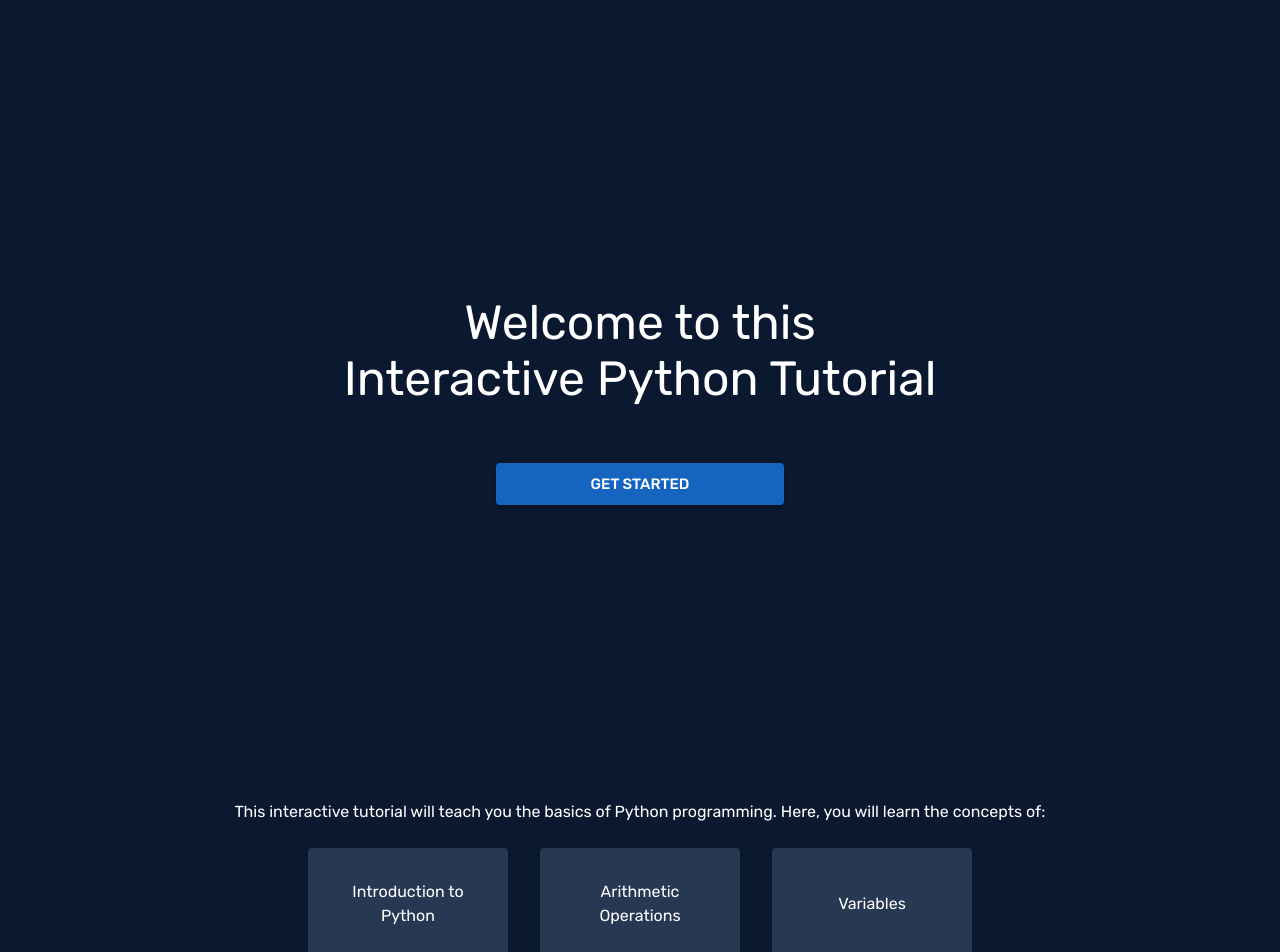
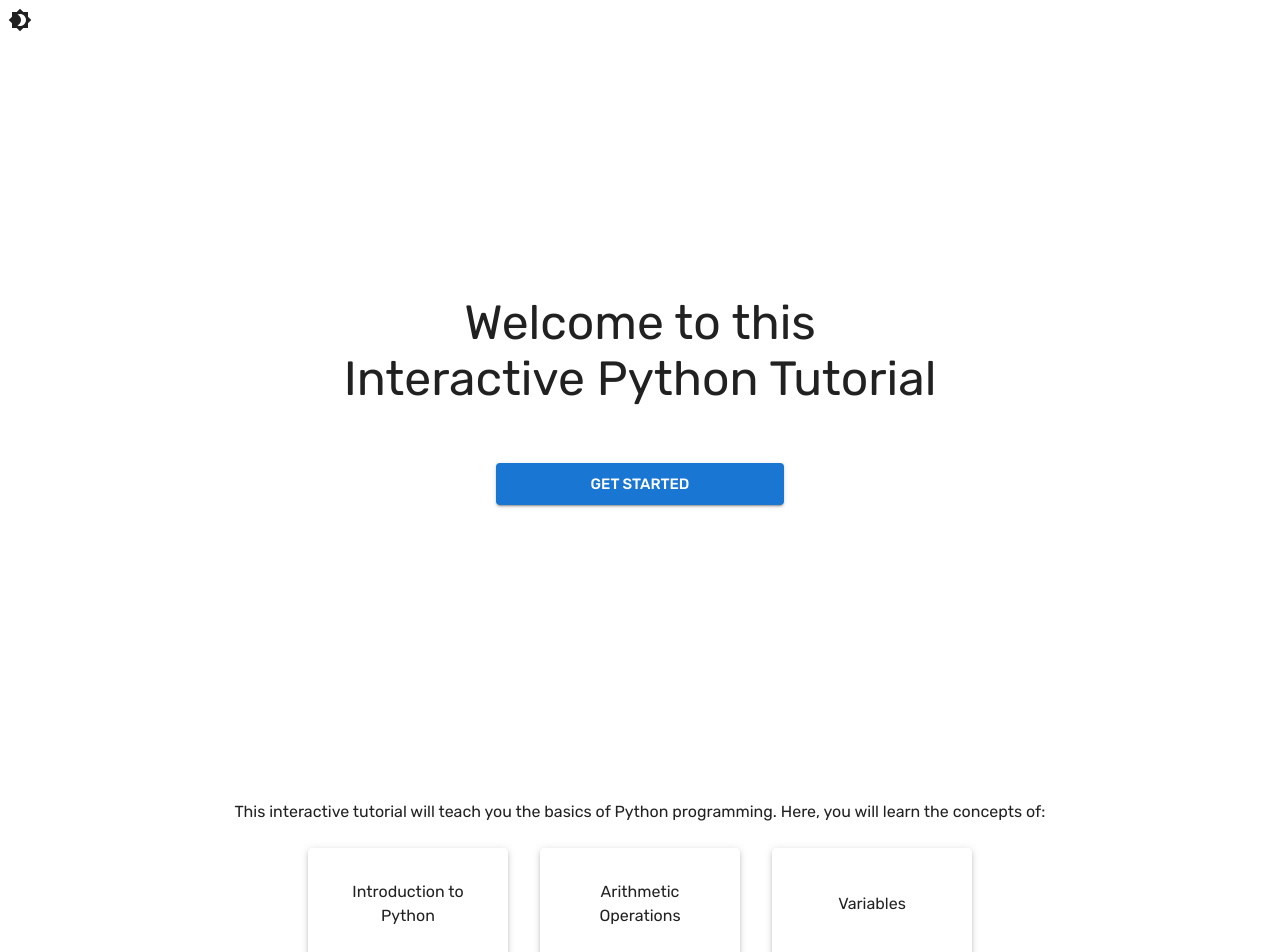
Before and after one commit to chaviotics/python-thesis-control, a React (Vite) app in the folder client/: page / in a window 1280 px wide. Shown: the top 952 px of the page. Built offline with nearby package versions, Linux system fonts and the light colour scheme.

Commit message:
Added toggle button for dark and light mode.

```diff
--- a/client/package.json
+++ b/client/package.json
@@ -12,6 +12,7 @@
     "@emotion/react": "^11.10.6",
     "@emotion/styled": "^11.10.6",
     "@monaco-editor/react": "^4.5.0",
+    "@mui/icons-material": "^5.11.16",
     "@mui/material": "^5.11.16",
     "react": "^18.2.0",
     "react-dom": "^18.2.0",
--- a/client/src/App.jsx
+++ b/client/src/App.jsx
@@ -1,33 +1,45 @@
+import { useState } from 'react';
 import HomePage from './pages/HomePage/HomePage';
 import { Routes, Route } from 'react-router-dom';
-import { createTheme, CssBaseline, ThemeProvider } from '@mui/material';
-import { blue } from '@mui/material/colors';
+import {
+  IconButton,
+  createTheme,
+  CssBaseline,
+  ThemeProvider,
+} from '@mui/material';
+
+import { Brightness4, Brightness7 } from '@mui/icons-material';
+// import { blue } from '@mui/material/colors';
+
+function App() {
+  const [darkMode, setDarkMode] = useState(false);
+
+  const handleToggleTheme = () => {
+    setDarkMode(!darkMode);
+  };
 
   const theme = createTheme({
     palette: {
-    mode: 'dark',
-    primary: {
-      main: blue[800],
-    },
-    background: {
-      default: '#0A192F',
-      paper: '#172A45',
-    },
-    text: {
-      primary: '#ffffff',
-      secondary: '#B0BEC5',
-    },
+      mode: darkMode ? 'dark' : 'light',
     },
     typography: {
       fontFamily: ['Rubik', 'Arial', 'sans-serif'].join(','),
     },
   });
 
-function App() {
   return (
     <>
       <ThemeProvider theme={theme}>
         <CssBaseline />
+
+        <IconButton
+          sx={{ position: 'fixed' }}
+          color="inherit"
+          onClick={handleToggleTheme}
+        >
+          {darkMode ? <Brightness7 /> : <Brightness4 />}
+        </IconButton>
+
         <Routes>
           <Route path="/" element={<HomePage />} />
         </Routes>
--- a/client/src/pages/HomePage/TopicOutline.jsx
+++ b/client/src/pages/HomePage/TopicOutline.jsx
@@ -41,7 +41,7 @@ function TopicOutline(props, ref) {
               textAlign: 'center',
               p: 4,
             }}
-            elevation={2}
+            elevation={3}
             key={topic.id}
           >
             <Typography>{topic.title}</Typography>
```
Also changed, not shown: 1 other file (tests, documents, lock files or other folders). Lines whose indentation alone changed are shown as unchanged.
